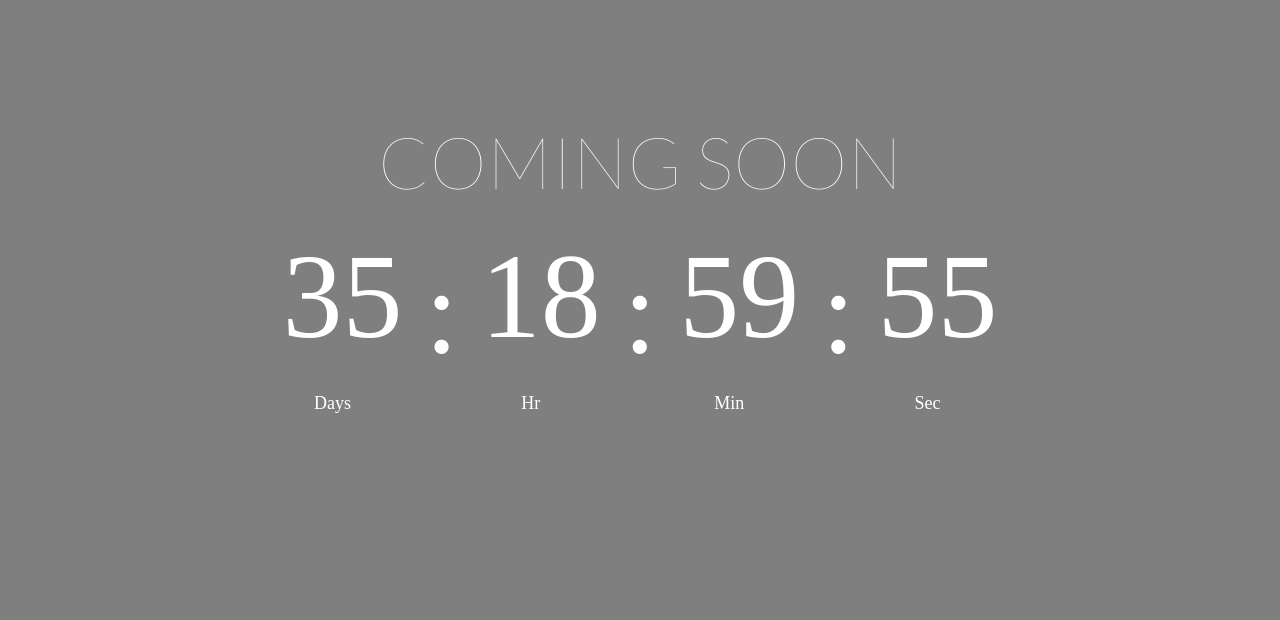
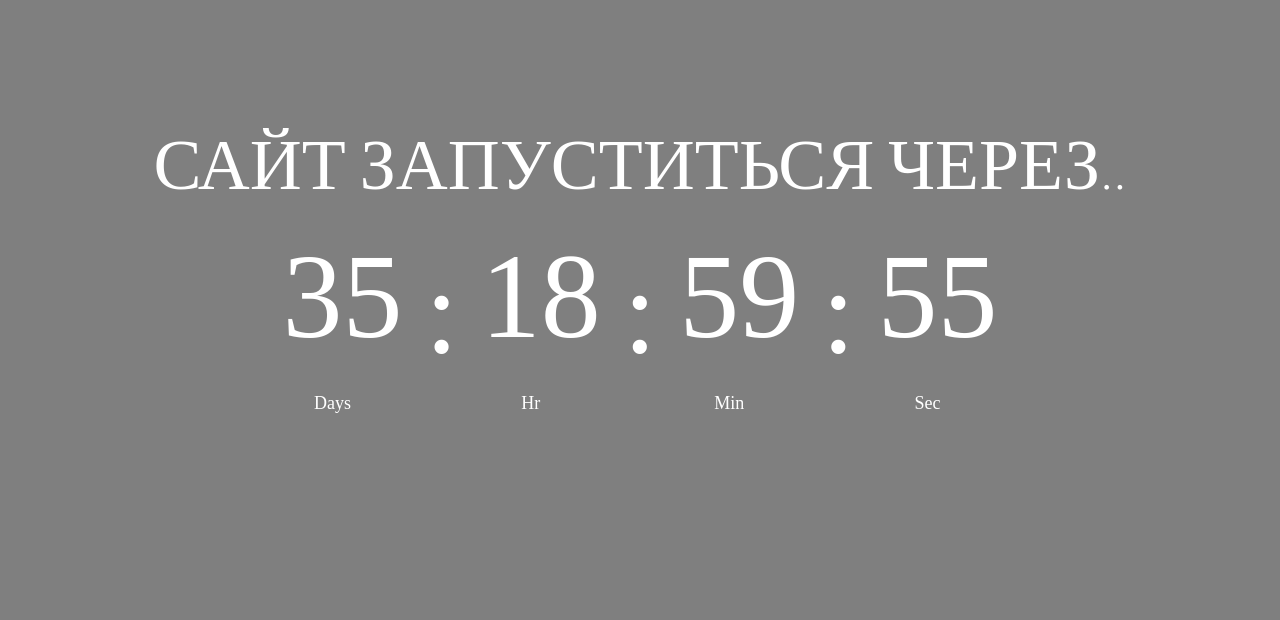
Before and after one commit to ttaiadmitrievaa12/ttaiadmitrievaa12.github.io, a plain HTML site: page index.html in a window 1280 px wide. Shown: the part 91-711 px from the top of the page. Drawn offline with Linux system fonts and the light colour scheme; a web font is replaced by a local one.

Commit message:
Update index.html

```diff
--- a/index.html
+++ b/index.html
@@ -46,7 +46,7 @@
 		<!--  -->
 		<div class="flex-col-c-m p-l-15 p-r-15 p-t-50 p-b-120">
 			<h3 class="l1-txt1 txt-center p-b-35 respon1">
-				Coming Soon
+				Сайт запуститься через..
 			</h3>
 
 			<div class="flex-w flex-c cd100 respon2">
```
